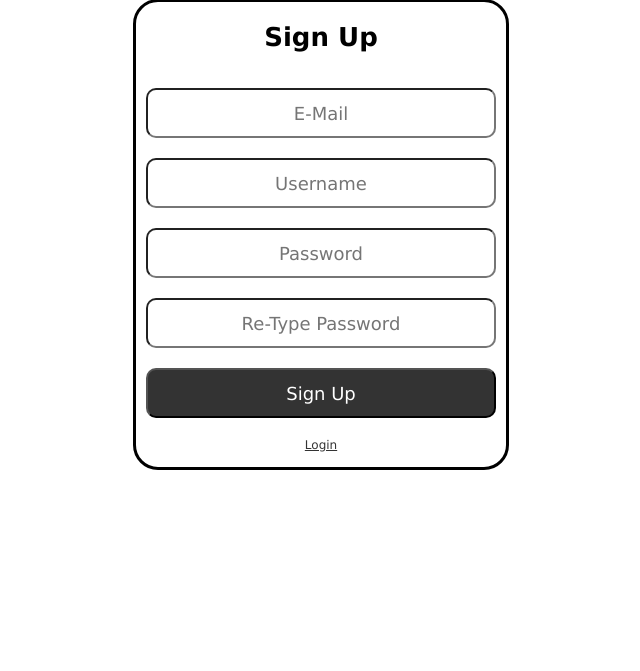
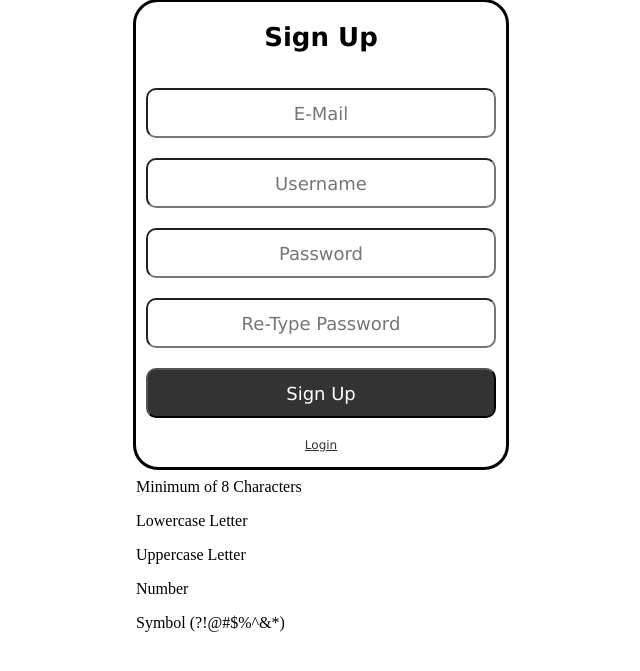
Before and after one commit to RodneyMcQuain/PHP-Login-System, a PHP site: page /signUp.php in a window 1280 px wide. Shown: the part 64-735 px from the top of the page, without its empty margins (319-959 px from the left). Run offline with PHP 8.4, Linux system fonts and the light colour scheme.

Commit message:
Added html for a live password validator

```diff
--- a/signUp.php
+++ b/signUp.php
@@ -19,7 +19,7 @@
           </div>
 
           <div class="signUp">
-              <input type="password" name="password" class="signUp" placeholder="Password">
+              <input type="password" id="password" name="password" class="signUp" placeholder="Password">
           </div>
 
           <div class="signUp">
@@ -34,6 +34,16 @@
               <a class="signUp" href="index.php">Login</a>
           </div>
       </form>
+
+      <div id="passwordBox">
+        <p class="invalid" id="characterLength">Minimum of 8 Characters</p>
+        <p class="invalid" id="lowercaseLetter">Lowercase Letter</p>
+        <p class="invalid" id="uppercaseLetter">Uppercase Letter</p>
+        <p class="invalid" id="number">Number</p>
+        <p class="invalid" id="symbol">Symbol (?!@#$%^&*)</p>
+      </div>
+
+      <script src="passwordValidator.js"></script>
 
       <?php
           if (isset($_POST['submit'])) {
```
